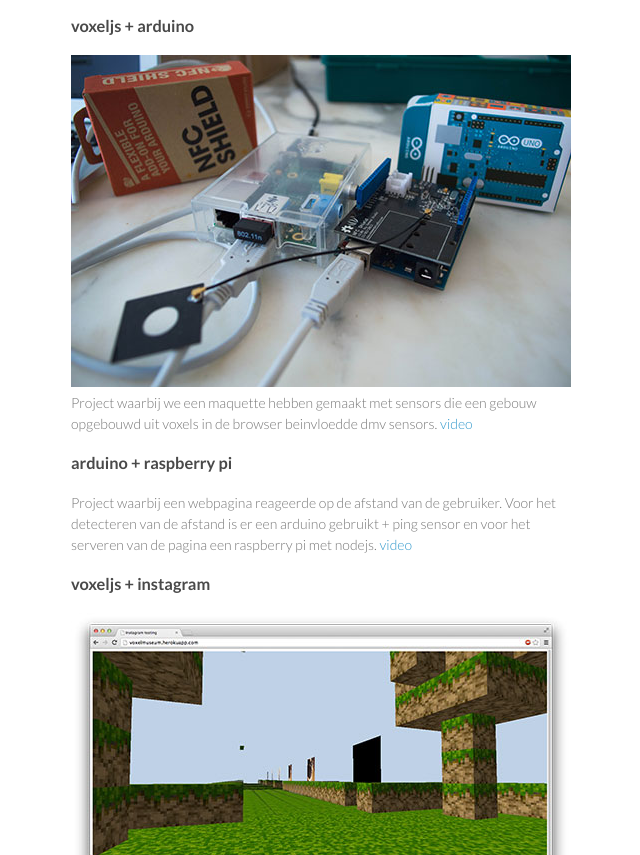
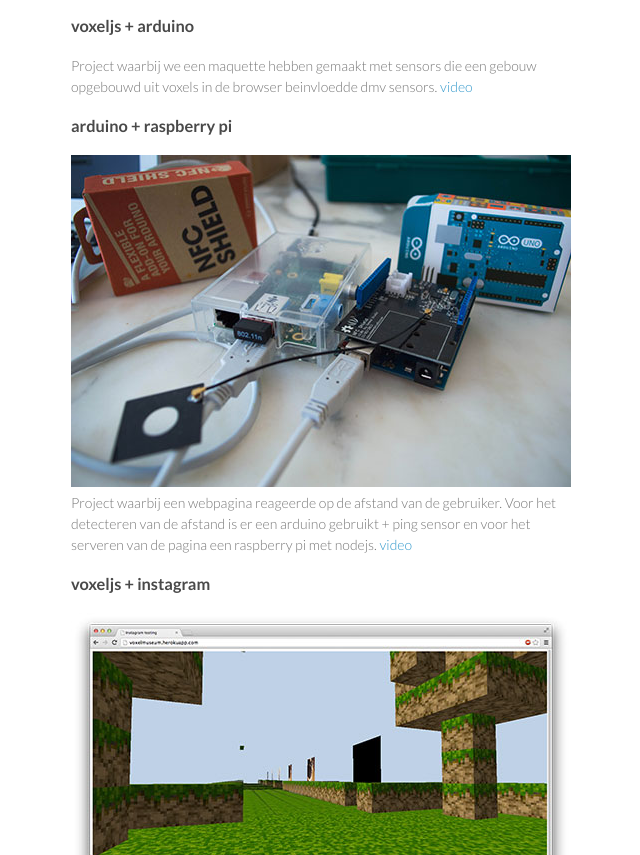
Before and after one commit to jchn/jchn.github.io, a plain HTML site: page index.html in a window 1280 px wide. Shown: the part 2040-2895 px from the top of the page, without its empty margins (499-1139 px from the left). Drawn offline with Linux system fonts and the light colour scheme.

Commit message:
Replace master branch with page content via GitHub

```diff
--- a/index.html
+++ b/index.html
@@ -72,14 +72,14 @@ Schoolproject waarbij het de bedoeling was de ouders meer te betrekken bij de sc
 <h3>
 <a name="voxeljs--arduino" class="anchor" href="#voxeljs--arduino"><span class="octicon octicon-link"></span></a>voxeljs + arduino</h3>
 
-<p><img src="https://github.com/jchn/jchn.github.io/blob/master/images/arduino_pi.jpg?raw=true" alt="arduino pi">
-Project waarbij we een maquette hebben gemaakt met sensors die een gebouw opgebouwd uit voxels in de browser beinvloedde dmv sensors.
+<p>Project waarbij we een maquette hebben gemaakt met sensors die een gebouw opgebouwd uit voxels in de browser beinvloedde dmv sensors.
 <a href="http://www.youtube.com/watch?v=k4I1sTy-C54">video</a></p>
 
 <h3>
 <a name="arduino--raspberry-pi" class="anchor" href="#arduino--raspberry-pi"><span class="octicon octicon-link"></span></a>arduino + raspberry pi</h3>
 
-<p>Project waarbij een webpagina reageerde op de afstand van de gebruiker. Voor het detecteren van de afstand is er een arduino gebruikt + ping sensor en voor het serveren van de pagina een raspberry pi met nodejs.
+<p><img src="https://github.com/jchn/jchn.github.io/blob/master/images/arduino_pi.jpg?raw=true" alt="arduino pi">
+Project waarbij een webpagina reageerde op de afstand van de gebruiker. Voor het detecteren van de afstand is er een arduino gebruikt + ping sensor en voor het serveren van de pagina een raspberry pi met nodejs.
 <a href="http://www.youtube.com/watch?v=fOzfuZyETtw">video</a></p>
 
 <h3>
```
Also changed, not shown: params.json (+1 -1 lines).
